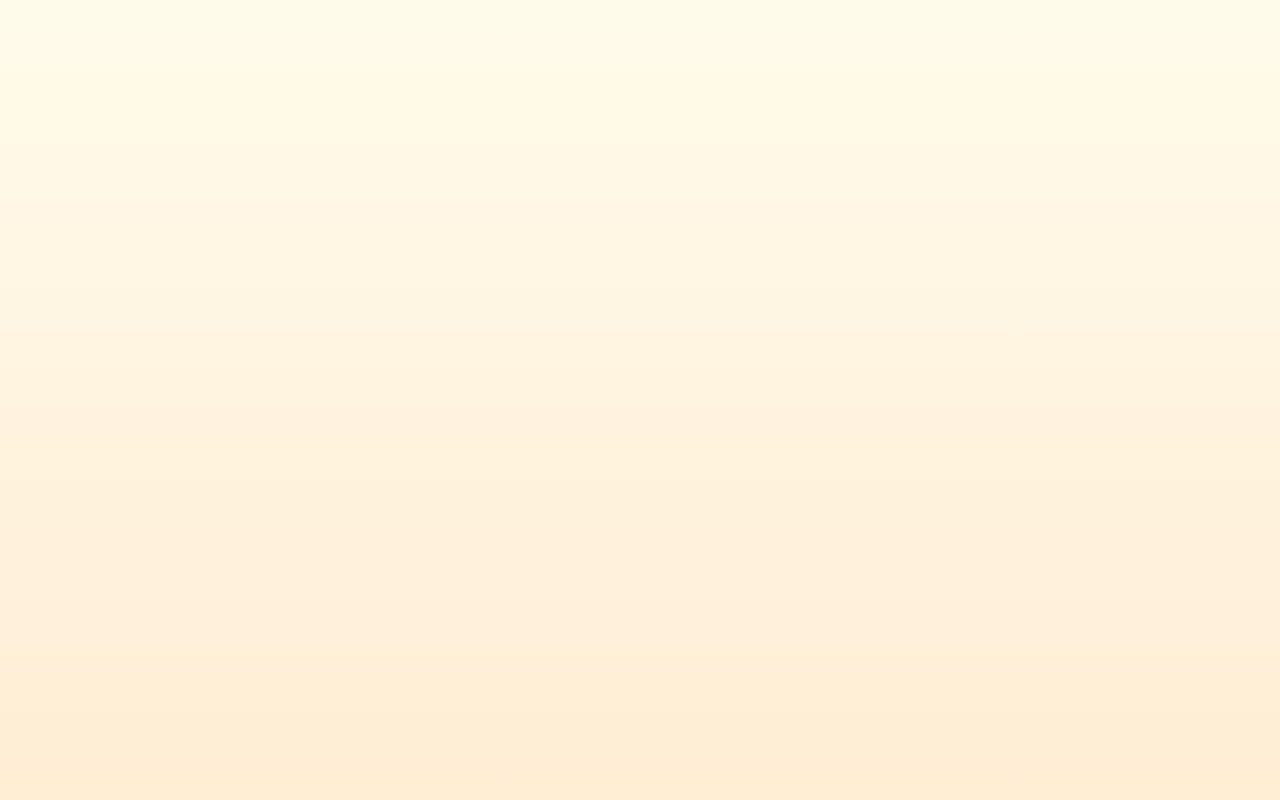
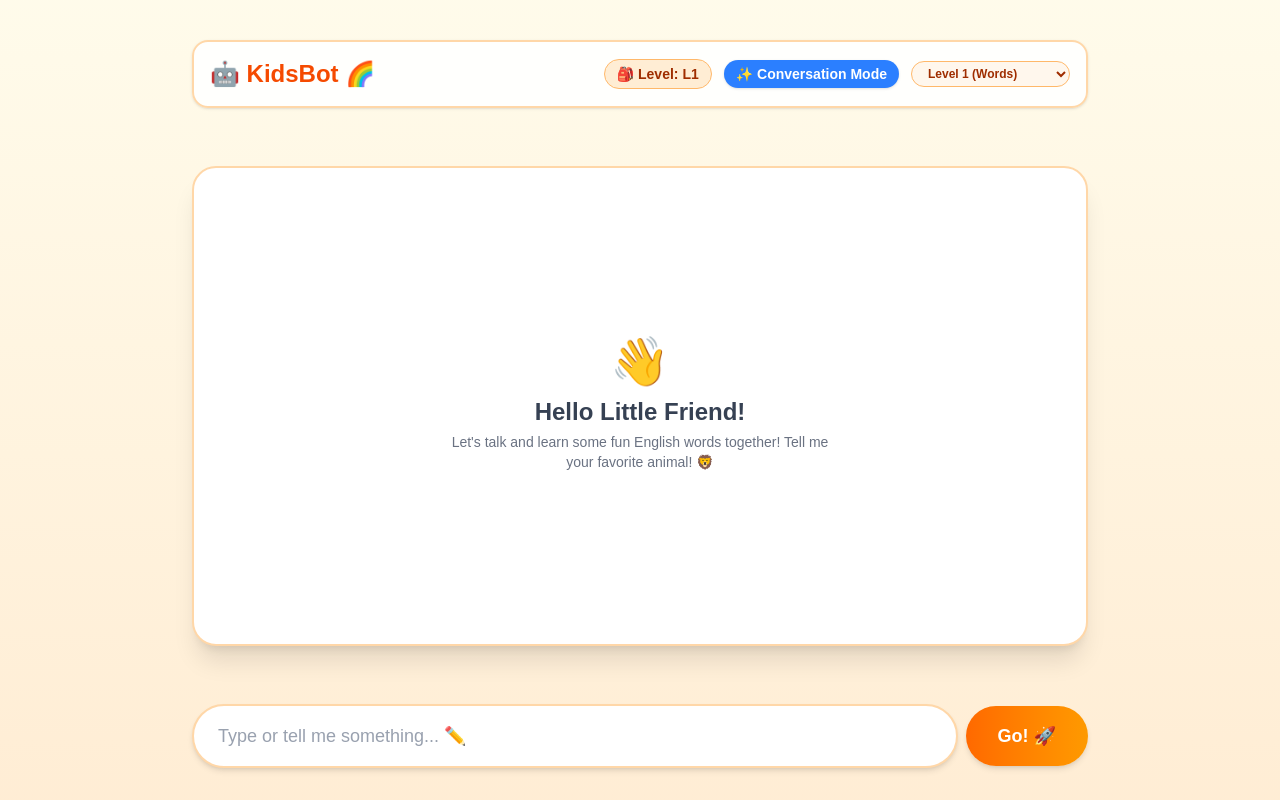
Before and after one commit to SHARIFA-AKHTER/ai-kids-chatbot, a Next.js app: page / in a window 1280 px wide. Built offline with nearby package versions, Linux system fonts and the light colour scheme.

Commit message:
feat: add ChatContainer  file

```diff
--- /dev/null
+++ b/app/components/ChatContainer.tsx
@@ -0,0 +1,48 @@
+'use client';
+
+import { useState } from 'react';
+
+import { ModeIndicator } from './ModeIndicator';
+import { ChatWindow } from './ChatWindow';
+import { useChat } from '../hooks/useChat';
+
+export default function ChatContainer() {
+  const { messages, level, setLevel, mode, loading, sendMessage } = useChat();
+  const [input, setInput] = useState('');
+
+  const handleSubmit = (e: React.FormEvent) => {
+    e.preventDefault();
+    if (!input.trim() || loading) return;
+    sendMessage(input);
+    setInput('');
+  };
+
+  return (
+    <div className="w-full max-w-4xl flex flex-col flex-1 h-full justify-between gap-4 mt-2">
+
+      <ModeIndicator mode={mode} level={level} onLevelChange={setLevel} />
+
+
+      <ChatWindow messages={messages} loading={loading} />
+
+
+      <form onSubmit={handleSubmit} className="w-full flex gap-2 items-center">
+        <input
+          type="text"
+          value={input}
+          onChange={(e) => setInput(e.target.value)}
+          placeholder="Type or tell me something... ✏️"
+          disabled={loading}
+          className="flex-1 px-4 py-3 md:px-6 md:py-4 bg-white border-2 border-orange-200 rounded-full shadow-md text-base md:text-lg focus:outline-none focus:border-orange-400 font-medium placeholder:text-gray-400"
+        />
+        <button
+          type="submit"
+          disabled={loading}
+          className="bg-linear-to-r from-orange-500 to-amber-500 hover:from-orange-600 hover:to-amber-600 text-white font-black h-[48px] md:h-[60px] px-6 md:px-8 rounded-full shadow-md transition-transform active:scale-95 text-base md:text-lg disabled:opacity-50 flex items-center justify-center"
+        >
+          Go! 🚀
+        </button>
+      </form>
+    </div>
+  );
+}
--- a/app/page.tsx
+++ b/app/page.tsx
@@ -1,4 +1,5 @@
 import { Metadata, Viewport } from "next";
+import ChatContainer from "./components/ChatContainer";
 
 
 // Next.js 15 Metadata Configuration
@@ -25,8 +26,8 @@ export default function Home() {
   return (
     <main className="min-h-screen w-full bg-linear-to-b from-amber-50 to-orange-100 p-3 sm:p-4 md:p-8 flex flex-col items-center justify-between">
       <div className="w-full max-w-5xl flex flex-col items-center flex-1 h-full">
-        {/* Responsive Header Container */}
-        {/* <ChatInterface /> */}
+
+        <ChatContainer />
       </div>
     </main>
   );
```
